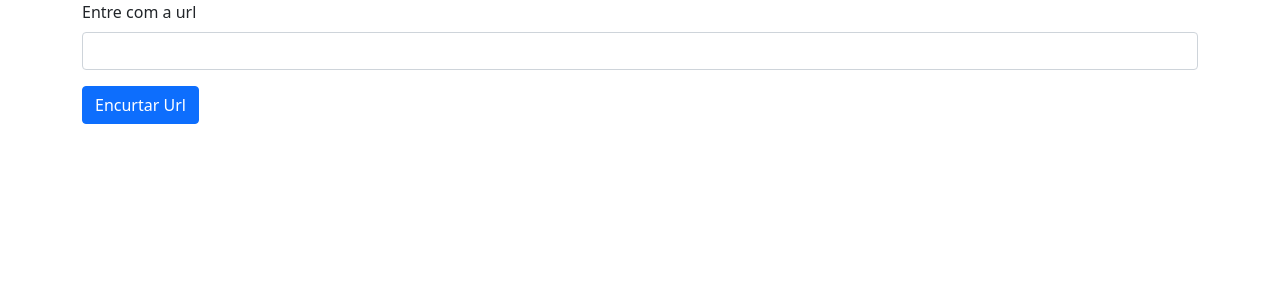
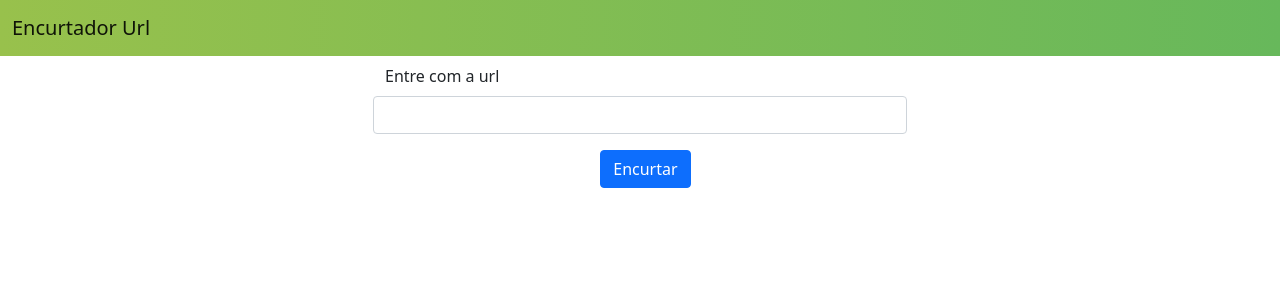
Before and after one commit to RodResq/encurtador-url, an Angular app in the folder encurtador-url-frontend/: page / in a window 1280 px wide. Shown: the top 300 px of the page. Built offline with nearby package versions, Linux system fonts and the light colour scheme.

Commit message:
comeco estilizacao

```diff
--- a/encurtador-url-frontend/src/app/app.component.html
+++ b/encurtador-url-frontend/src/app/app.component.html
@@ -1,11 +1,32 @@
+
+<!-- As a link -->
+<nav class="navbar navbar-light"  [ngStyle]="{'background-color': '#98c14c', 'background': 'linear-gradient(\n'+
+'90deg,rgba(152,193,76,1) 0%,rgba(103,184,91,1) 100%)'}">
+  <div class="container-fluid">
+    <a class="navbar-brand" href="#">Encurtador Url</a>
+  </div>
+</nav>
+<div class="row">
+  <div class="col-sm-12">
+    <h1></h1>
+  </div>
+</div>
 <div class="container">
-  <form>
-    <div class="mb-3">
-      <label for="url" class="form-label">Entre com a url</label>
-      <input type="text" class="form-control" id="url" aria-describedby="emailHelp" #urlOriginal>
+  <div class="row">
+    <div class="col-sm-12">
+      <form>
+        <div class="container col-sm-6">
+          <div class="row mb-3">
+            <label for="url" class="form-label">Entre com a url</label>
+            <input type="text" class="form-control" id="url" #urlOriginal>
+          </div>
+          <div class="container col-sm-3">
+            <button type="submit" class="btn btn-primary" (click)="onClick(urlOriginal.value)">Encurtar</button>
+          </div>
+        </div>
+      </form>
     </div>
-    <button type="submit" class="btn btn-primary" (click)="onClick(urlOriginal.value)">Encurtar Url</button>
-  </form>
+  </div>
   <div class="mb-3">
     <a (click)="redirecionar(urlRetorno?.urlOriginal)">{{ urlRetorno?.novaUrl }}</a>
   </div>
```
